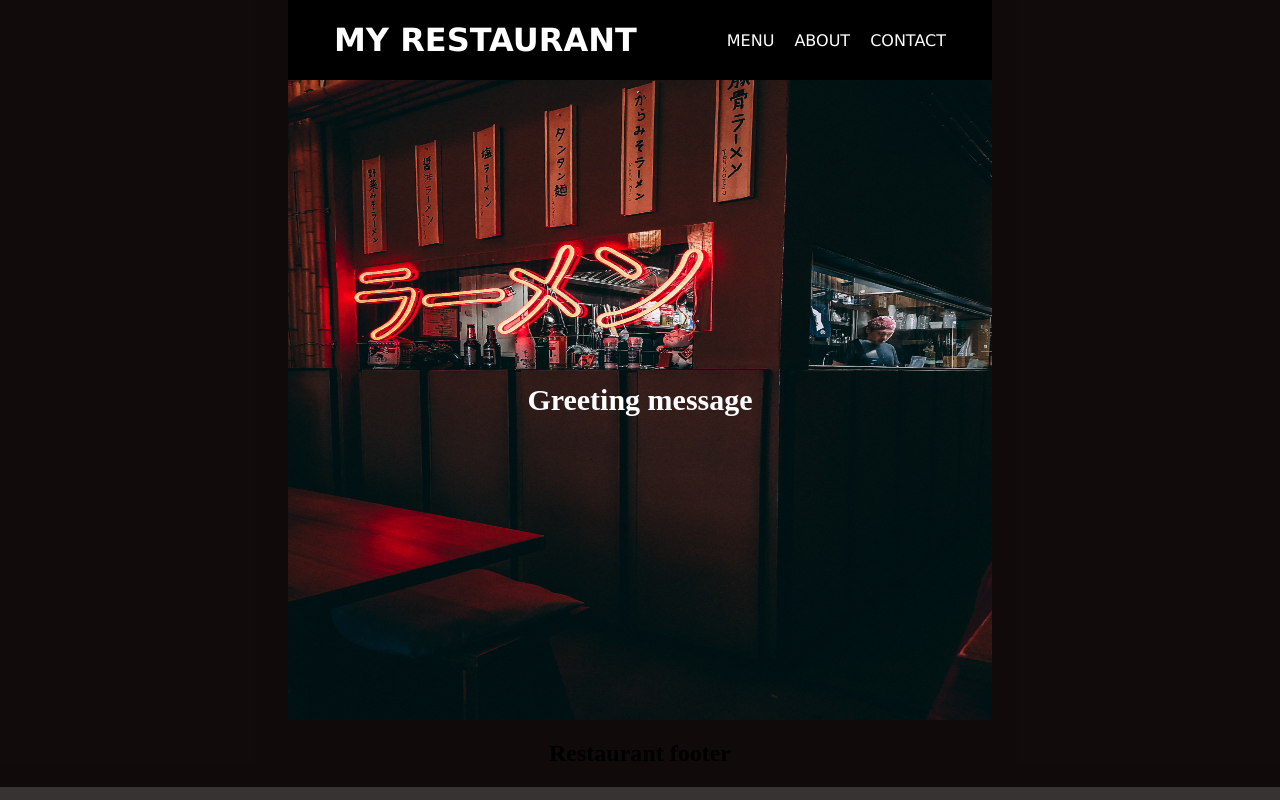
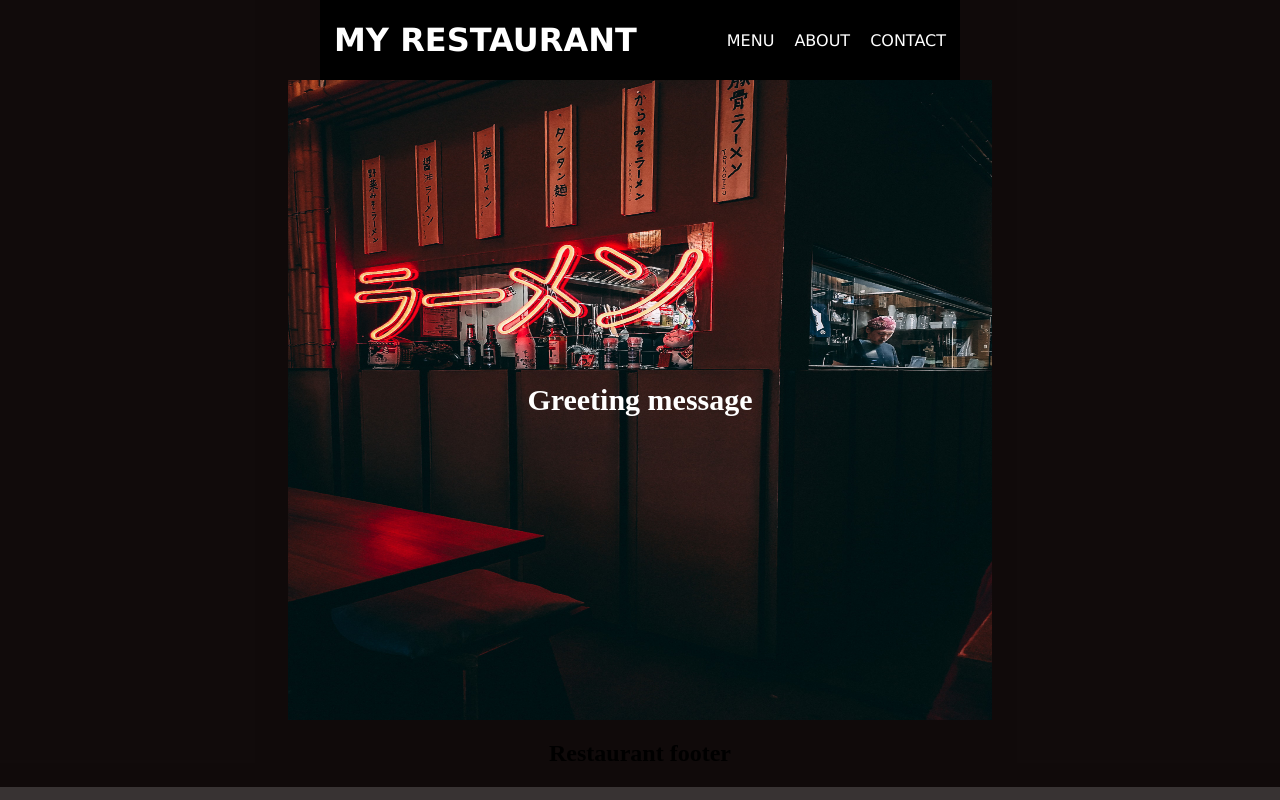
Before and after one commit to Thoss24/restaurant-page, a website built with webpack: page dist/index.html in a window 1280 px wide. Built offline with nearby package versions, Linux system fonts and the light colour scheme.

```diff
--- a/src/style/heading.css
+++ b/src/style/heading.css
@@ -5,7 +5,7 @@
     flex-direction: row;
     align-items: center;
     height: 10vh;
-    width: 55vw;
+    width: 50%;
     background: black;
     color: white;
     font-family: 'Lucida Sans', 'Lucida Sans Regular', 'Lucida Grande', 'Lucida Sans Unicode', Geneva, Verdana, sans-serif;
```
